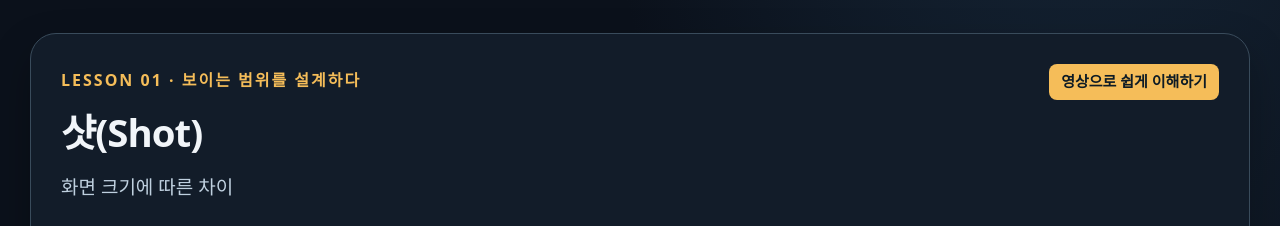
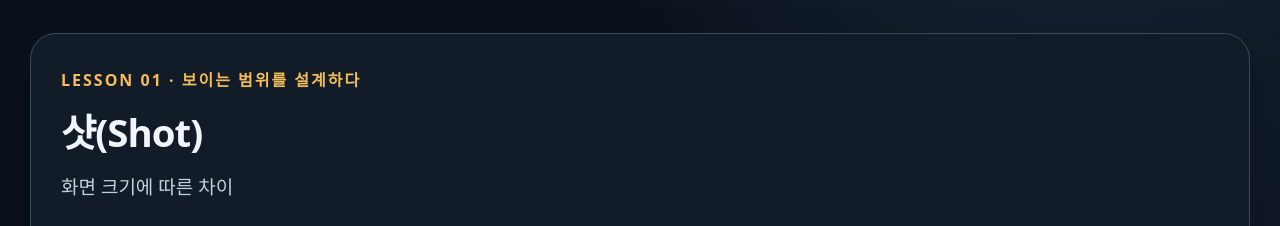
Before and after one commit to dandelionmedia/smartmovie, a plain HTML site: page index.html in a window 1280 px wide. Shown: the part 850-1076 px from the top of the page. Drawn offline with Linux system fonts and the light colour scheme.

Commit message:
Remove lesson badge from header

```diff
--- a/index.html
+++ b/index.html
@@ -74,7 +74,7 @@
 <section class="wrap" aria-label="촬영 기법 선택"><div class="section-heading"><h2>01. 촬영 기법을 선택하세요</h2><p>아래 주제를 누르면 교육 내용이 바뀝니다.</p></div><nav class="topics" id="topics" aria-label="학습 주제"></nav></section>
 
 
-<section class="wrap" id="lesson" aria-live="polite"><article class="workbench"><div class="topic-heading"><div><div class="eyebrow" id="topic-overline">LESSON 01</div><h2 id="topic-title"></h2><p id="topic-desc"></p></div><span class="badge">영상으로 쉽게 이해하기</span></div><div class="workgrid"><div class="lesson-choice-panel" id="overview" aria-label="모든 촬영 기법 미리보기"><div class="overview-head"><div><div class="eyebrow">ALL SHOTS · VISUAL COMPARISON</div><h2 class="overview-title" id="overview-title">모든 촬영 기법 한눈에 비교</h2></div><p id="overview-desc">사진을 누르면 오른쪽에서 해당 실습 영상을 볼 수 있습니다.</p></div><div id="overview-grid" class="overview-grid"></div><p class="overview-tip">📸 샷과 앵글 실습은 images 폴더에 있는 각 8장의 예시 사진을 사용합니다. 사진을 선택하면 오른쪽에서 해당 영상을 확인할 수 있습니다.</p></div><section class="video-section" aria-label="동영상 재생"><div class="section-heading"><h2>02. 선택한 촬영 기법 영상 보기</h2><p>선택한 항목의 실제 예제 영상을 즉시 재생해 보세요.</p></div><div class="video-layout"><div class="video-box" id="video-box"></div><aside class="video-aside"><h3 id="video-title"></h3><p id="video-description">선택한 촬영 기법의 실제 예제 영상을 재생합니다. 다른 항목을 누르면 영상도 자동으로 변경됩니다.</p><a class="outline-link" id="youtube-link" href="#" target="_blank" rel="noopener noreferrer">▶ 선택한 영상 유튜브에서 열기</a><p class="smallprint">※ YouTube 영상 제공자가 외부 사이트 재생을 제한한 경우, 위 링크를 통해 YouTube에서 직접 시청하세요.</p></aside></div><section class="learn-detail" id="learn-detail" aria-label="선택한 촬영 기법 상세 설명" aria-live="polite"></section></section></div></article></section>
+<section class="wrap" id="lesson" aria-live="polite"><article class="workbench"><div class="topic-heading"><div><div class="eyebrow" id="topic-overline">LESSON 01</div><h2 id="topic-title"></h2><p id="topic-desc"></p></div></div><div class="workgrid"><div class="lesson-choice-panel" id="overview" aria-label="모든 촬영 기법 미리보기"><div class="overview-head"><div><div class="eyebrow">ALL SHOTS · VISUAL COMPARISON</div><h2 class="overview-title" id="overview-title">모든 촬영 기법 한눈에 비교</h2></div><p id="overview-desc">사진을 누르면 오른쪽에서 해당 실습 영상을 볼 수 있습니다.</p></div><div id="overview-grid" class="overview-grid"></div><p class="overview-tip">📸 샷과 앵글 실습은 images 폴더에 있는 각 8장의 예시 사진을 사용합니다. 사진을 선택하면 오른쪽에서 해당 영상을 확인할 수 있습니다.</p></div><section class="video-section" aria-label="동영상 재생"><div class="section-heading"><h2>02. 선택한 촬영 기법 영상 보기</h2><p>선택한 항목의 실제 예제 영상을 즉시 재생해 보세요.</p></div><div class="video-layout"><div class="video-box" id="video-box"></div><aside class="video-aside"><h3 id="video-title"></h3><p id="video-description">선택한 촬영 기법의 실제 예제 영상을 재생합니다. 다른 항목을 누르면 영상도 자동으로 변경됩니다.</p><a class="outline-link" id="youtube-link" href="#" target="_blank" rel="noopener noreferrer">▶ 선택한 영상 유튜브에서 열기</a><p class="smallprint">※ YouTube 영상 제공자가 외부 사이트 재생을 제한한 경우, 위 링크를 통해 YouTube에서 직접 시청하세요.</p></aside></div><section class="learn-detail" id="learn-detail" aria-label="선택한 촬영 기법 상세 설명" aria-live="polite"></section></section></div></article></section>
 <section class="wrap compare"><div class="section-heading"><h2>03. 세 가지 기법, 한눈에 비교</h2><p>무엇이 달라지는지 핵심만 기억하세요.</p></div><div class="compare-grid"><div class="compare-card"><div class="symbol">▣</div><h3>샷 · SHOT</h3><p><strong>화면에 얼마나 크게 보이는가?</strong><br/>인물과 배경을 보여주는 범위를 바꿉니다. 같은 장면도 전달하는 정보와 감정이 달라집니다.</p></div><div class="compare-card"><div class="symbol">◩</div><h3>앵글 · ANGLE</h3><p><strong>어느 높이와 방향에서 보는가?</strong><br/>카메라의 위치와 기울기에 따라 대상의 인상과 관객의 심리가 달라집니다.</p></div><div class="compare-card"><div class="symbol">↔</div><h3>움직임 · MOVEMENT</h3><p><strong>카메라나 렌즈가 어떻게 변하는가?</strong><br/>시선을 따라가거나 정보를 드러내며 영상의 리듬을 만들어 냅니다.</p></div></div></section>
 </main>
 <footer class="footer"><div class="wrap">AI콘텐츠마케팅연구소 · 유쌤클래스 | 교육용 스마트폰 영상 촬영 실습실<br/>강사: 김유성 · 영상 사례로 이해하는 촬영 기법</div></footer>
```
